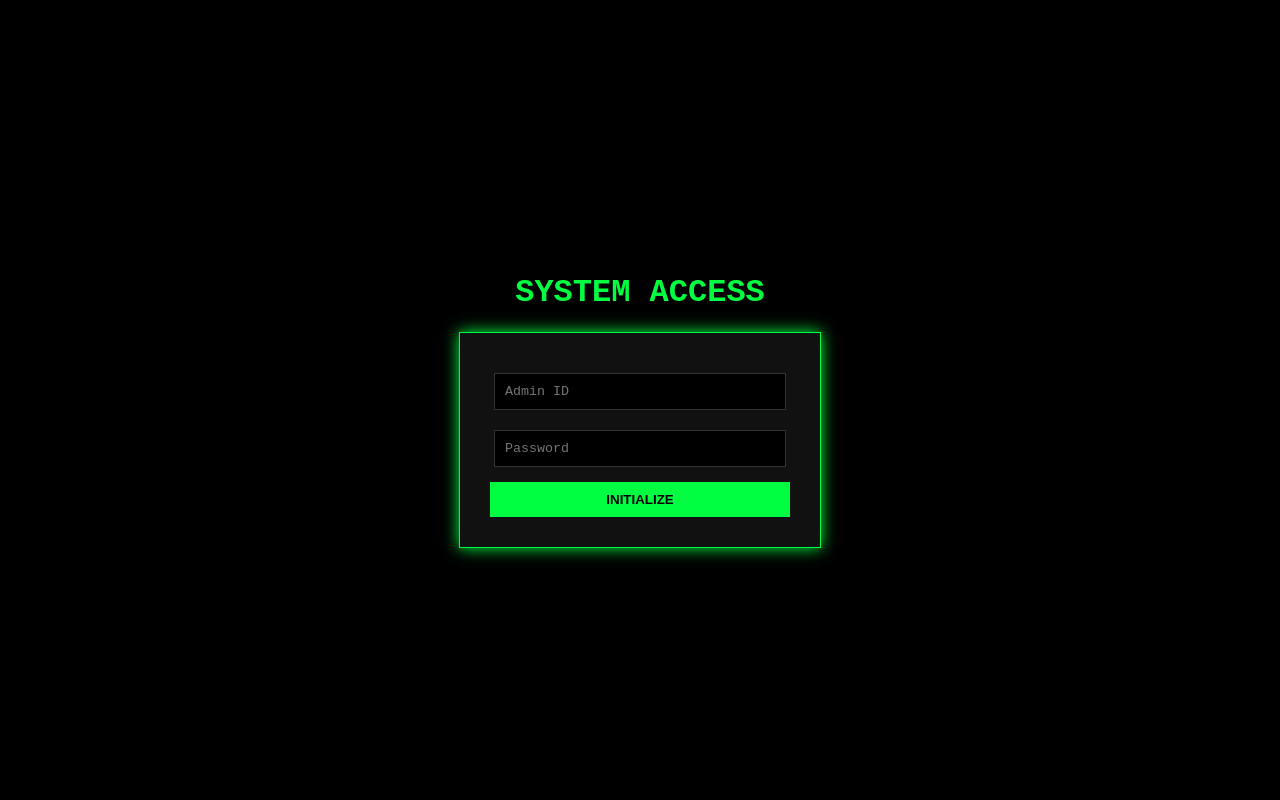
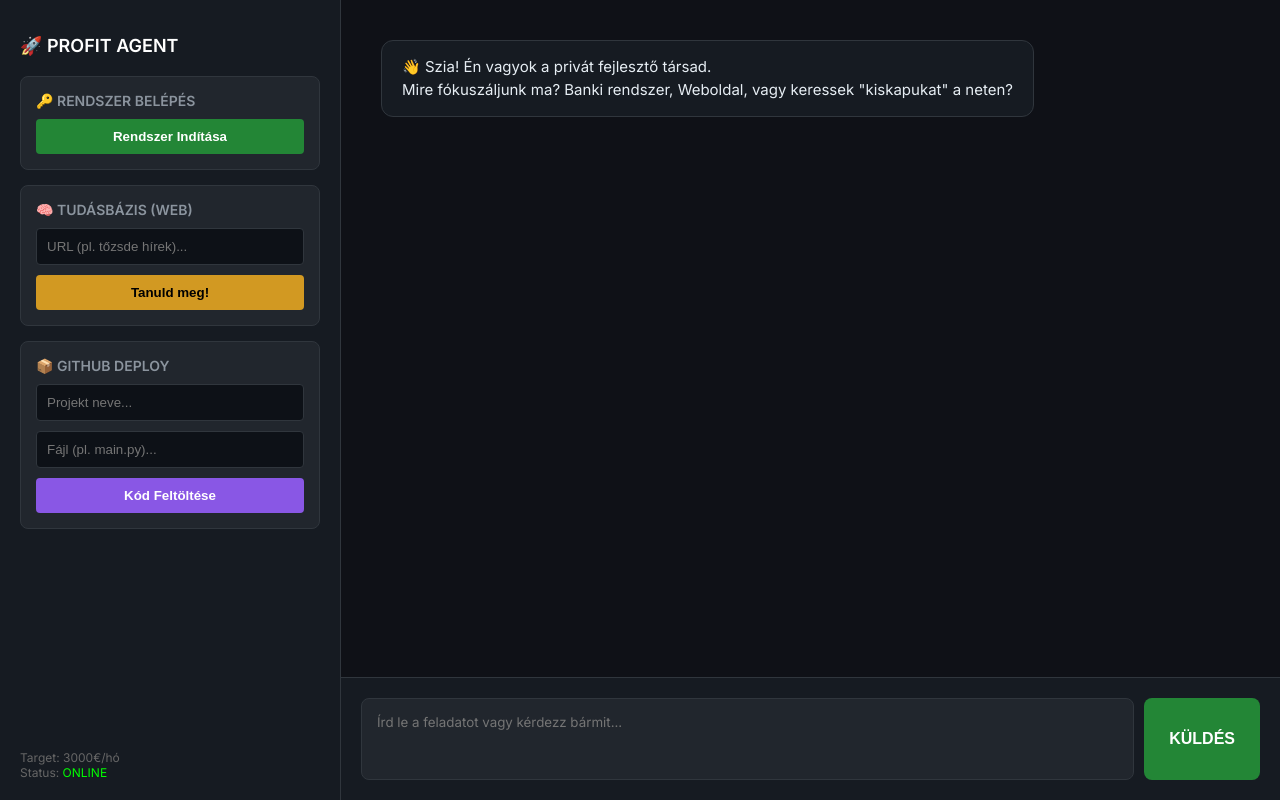
Before and after one commit to faqulord/Zenyx, a FastAPI app: page / in a window 1280 px wide. Run offline with FastAPI, Linux system fonts and the light colour scheme.

Commit message:
Update index.html

````diff
--- a/templates/index.html
+++ b/templates/index.html
@@ -3,169 +3,196 @@
 <head>
     <meta charset="UTF-8">
     <meta name="viewport" content="width=device-width, initial-scale=1.0">
-    <title>AI PROJECT MANAGER | ELITE</title>
+    <title>Profit Agent AI - Private Edition</title>
+    <link href="https://fonts.googleapis.com/css2?family=Inter:wght@400;600&display=swap" rel="stylesheet">
     <style>
-        :root { --bg: #000000; --panel: #111; --border: #333; --accent: #00ff41; --text: #eee; }
-        body { margin: 0; font-family: 'Courier New', monospace; background: var(--bg); color: var(--text); display: flex; height: 100vh; overflow: hidden; }
+        :root { --bg: #0f1117; --sidebar: #161b22; --input: #21262d; --accent: #238636; --text: #c9d1d9; --user-msg: #1f6feb; }
+        body { margin: 0; font-family: 'Inter', sans-serif; background: var(--bg); color: var(--text); display: flex; height: 100vh; overflow: hidden; }
 
-        /* LOGIN */
-        #login-screen { position: fixed; width: 100%; height: 100%; background: var(--bg); z-index: 99; display: flex; flex-direction: column; align-items: center; justify-content: center; }
-        .box { border: 1px solid var(--accent); padding: 30px; background: var(--panel); width: 300px; text-align: center; box-shadow: 0 0 15px var(--accent); }
-        input, textarea { width: 90%; background: #000; border: 1px solid var(--border); color: var(--accent); padding: 10px; margin: 10px 0; font-family: inherit; }
-        button { width: 100%; background: var(--accent); color: #000; font-weight: bold; padding: 10px; border: none; cursor: pointer; margin-top: 5px; }
-        button:hover { opacity: 0.8; }
+        /* SIDEBAR (Eszközök) */
+        .sidebar { width: 300px; background: var(--sidebar); padding: 20px; display: flex; flex-direction: column; border-right: 1px solid #30363d; }
+        .sidebar h2 { color: #fff; font-size: 18px; margin-bottom: 20px; display: flex; align-items: center; }
+        .tool-box { background: var(--input); padding: 15px; border-radius: 8px; margin-bottom: 15px; border: 1px solid #30363d; }
+        .tool-box h3 { margin: 0 0 10px 0; font-size: 14px; color: #8b949e; text-transform: uppercase; }
+        .sidebar input { width: 100%; padding: 10px; background: #0d1117; border: 1px solid #30363d; color: white; border-radius: 4px; box-sizing: border-box; margin-bottom: 10px; }
+        .btn-tool { width: 100%; padding: 10px; border: none; border-radius: 4px; cursor: pointer; font-weight: bold; transition: 0.2s; }
+        .btn-learn { background: #d29922; color: #000; }
+        .btn-deploy { background: #8957e5; color: #fff; }
+        .btn-tool:hover { opacity: 0.9; }
 
-        /* APP LAYOUT */
-        #app-screen { display: none; width: 100%; height: 100%; }
-        .sidebar { width: 300px; background: var(--panel); border-right: 1px solid var(--border); padding: 20px; display: flex; flex-direction: column; gap: 20px; }
-        .main { flex: 1; display: flex; flex-direction: column; padding: 20px; }
+        /* CHAT AREA */
+        .chat-container { flex: 1; display: flex; flex-direction: column; position: relative; }
+        .chat-window { flex: 1; padding: 40px; overflow-y: auto; display: flex; flex-direction: column; gap: 20px; scroll-behavior: smooth; }
 
-        .section-title { color: var(--accent); border-bottom: 1px solid var(--border); padding-bottom: 5px; margin-bottom: 10px; text-transform: uppercase; }
+        .message { max-width: 80%; padding: 15px 20px; border-radius: 12px; line-height: 1.5; font-size: 15px; }
+        .msg-ai { align-self: flex-start; background: #161b22; border: 1px solid #30363d; color: #e6edf3; }
+        .msg-user { align-self: flex-end; background: var(--user-msg); color: white; }
 
-        #chat-box { flex: 1; overflow-y: auto; border: 1px solid var(--border); padding: 15px; margin-bottom: 15px; background: #050505; }
-        .msg { padding: 10px; margin-bottom: 10px; border-radius: 4px; white-space: pre-wrap; }
-        .msg.user { background: #222; border-left: 3px solid #fff; }
-        .msg.ai { background: #0a1a0a; border-left: 3px solid var(--accent); color: #cfc; }
+        .code-block { background: #000; padding: 15px; border-radius: 6px; font-family: monospace; overflow-x: auto; margin-top: 10px; border: 1px solid #30363d; color: #0f0; }
 
-        .status-ok { color: var(--accent); }
-        .status-err { color: red; }
+        /* INPUT AREA */
+        .input-area { padding: 20px; background: var(--sidebar); border-top: 1px solid #30363d; display: flex; gap: 10px; }
+        textarea { flex: 1; background: var(--input); border: 1px solid #30363d; color: white; padding: 15px; border-radius: 8px; resize: none; font-family: inherit; outline: none; height: 50px; }
+        .btn-send { background: var(--accent); color: white; border: none; padding: 0 25px; border-radius: 8px; cursor: pointer; font-weight: bold; font-size: 16px; }
+        .btn-send:hover { background: #2ea043; }
+
+        /* Token Input (Hidden logic) */
+        #tokenInput { display: none; }
     </style>
 </head>
 <body>
 
-    <div id="login-screen">
-        <h1 style="color:var(--accent)">SYSTEM ACCESS</h1>
-        <div class="box">
-            <input type="text" id="u" placeholder="Admin ID">
-            <input type="password" id="p" placeholder="Password">
-            <button onclick="login()">INITIALIZE</button>
+    <div class="sidebar">
+        <h2>🚀 PROFIT AGENT</h2>
+
+        <div class="tool-box" id="loginBox">
+            <h3>🔑 Rendszer Belépés</h3>
+            <button class="btn-tool" style="background:#238636; color:#fff;" onclick="login()">Rendszer Indítása</button>
+        </div>
+
+        <div class="tool-box">
+            <h3>🧠 Tudásbázis (Web)</h3>
+            <input type="text" id="learnUrl" placeholder="URL (pl. tőzsde hírek)...">
+            <button class="btn-tool btn-learn" onclick="learn()">Tanuld meg!</button>
+        </div>
+
+        <div class="tool-box">
+            <h3>📦 GitHub Deploy</h3>
+            <input type="text" id="repoName" placeholder="Projekt neve...">
+            <input type="text" id="fileName" placeholder="Fájl (pl. main.py)...">
+            <button class="btn-tool btn-deploy" onclick="deploy()">Kód Feltöltése</button>
+        </div>
+
+        <div style="margin-top:auto; font-size:12px; color:#666;">
+            Target: 3000€/hó<br>
+            Status: <span style="color:#0f0">ONLINE</span>
         </div>
     </div>
 
-    <div id="app-screen">
-        <div class="sidebar">
-            <div>
-                <div class="section-title">PROJECT SETTINGS</div>
-                <label>GitHub Repo Neve (Amit létrehoztál):</label>
-                <input type="text" id="repo-name" value="my-new-project">
-                <label>Fájlnév (pl. main.py):</label>
-                <input type="text" id="filename" value="main.py">
-            </div>
-
-            <div>
-                <div class="section-title">RESEARCH & LEARN</div>
-                <p style="font-size:0.8em; color:#888">Küldj be egy linket, hogy megtanulja!</p>
-                <input type="text" id="learn-url" placeholder="https://...">
-                <button onclick="learnUrl()">OLVASD EL ÉS TANULD MEG</button>
-                <div id="learn-status" style="font-size:0.8em; margin-top:5px;"></div>
-            </div>
-
-            <div style="margin-top:auto">
-                <button onclick="logout()" style="background:#cc0000; color:white">SHUTDOWN</button>
+    <div class="chat-container">
+        <div class="chat-window" id="chatWindow">
+            <div class="message msg-ai">
+                👋 Szia! Én vagyok a privát fejlesztő társad. <br>
+                Mire fókuszáljunk ma? Banki rendszer, Weboldal, vagy keressek "kiskapukat" a neten?
             </div>
         </div>
 
-        <div class="main">
-            <div id="chat-box">
-                <div class="msg ai">Rendszer Online. Várom a parancsokat, Project Manager.</div>
-            </div>
-            <div style="display:flex; gap:10px;">
-                <textarea id="prompt" rows="3" placeholder="Írd le a feladatot... (pl: Készíts egy webshopot a megtanult trendek alapján)"></textarea>
-                <button style="width:100px" onclick="generate()">EXECUTE</button>
-            </div>
+        <div class="input-area">
+            <textarea id="userInput" placeholder="Írd le a feladatot vagy kérdezz bármit..."></textarea>
+            <button class="btn-send" onclick="sendMessage()">KÜLDÉS</button>
         </div>
     </div>
 
     <script>
-        let token = localStorage.getItem('token');
-        let lastCode = "";
-
-        if(token) showApp();
+        let token = "";
+        let lastGeneratedCode = ""; // Itt tároljuk a legutóbbi kódot a deployhoz
 
         async function login() {
-            let u = document.getElementById('u').value;
-            let p = document.getElementById('p').value;
-            let fd = new FormData(); fd.append('username',u); fd.append('password',p);
+            const formData = new FormData();
+            formData.append("username", "faqu");
+            formData.append("password", "admin123");
 
-            let r = await fetch('/token', {method:'POST', body:fd});
-            if(r.ok) {
-                let d = await r.json();
-                localStorage.setItem('token', d.access_token);
-                token = d.access_token;
-                showApp();
-            } else alert('Access Denied');
+            try {
+                const res = await fetch("/token", { method: "POST", body: formData });
+                const data = await res.json();
+                token = data.access_token;
+                document.getElementById("loginBox").innerHTML = "<h3 style='color:#0f0'>✅ Csatlakozva</h3>";
+                addMessage("Rendszer sikeresen hitelesítve. Hozzáférésem van az adatbázisokhoz.", "ai");
+            } catch(e) { alert("Hiba a belépésnél!"); }
         }
 
-        function showApp() {
-            document.getElementById('login-screen').style.display='none';
-            document.getElementById('app-screen').style.display='flex';
+        async function sendMessage() {
+            if(!token) { alert("Előbb indítsd el a rendszert (Bal oldalt)!"); return; }
+
+            const input = document.getElementById("userInput");
+            const text = input.value;
+            if(!text) return;
+
+            addMessage(text, "user");
+            input.value = "";
+
+            // Betöltés jelző
+            const loadingId = addMessage("Gondolkodom...", "ai");
+
+            try {
+                const res = await fetch("/generate", {
+                    method: "POST",
+                    headers: { "Content-Type": "application/json", "Authorization": "Bearer " + token },
+                    body: JSON.stringify({ prompt: text, project_name: "chat_session" })
+                });
+                const data = await res.json();
+
+                // Frissítjük az üzenetet a válasszal
+                document.getElementById(loadingId).innerHTML = formatResponse(data.response);
+
+                // Ha van kód a válaszban, elmentjük, hogy fel lehessen tölteni
+                if(data.response.includes("```")) {
+                    lastGeneratedCode = extractCode(data.response);
+                }
+
+            } catch(e) {
+                document.getElementById(loadingId).innerText = "Hiba történt: " + e;
+            }
         }
 
-        async function learnUrl() {
-            let url = document.getElementById('learn-url').value;
-            document.getElementById('learn-status').innerText = "Tanulás folyamatban...";
+        async function learn() {
+            if(!token) return alert("Jelentkezz be!");
+            const url = document.getElementById("learnUrl").value;
+            addMessage("Kezdem a tanulást: " + url, "ai");
 
-            let r = await fetch('/learn', {
-                method:'POST', headers:{'Content-Type':'application/json', 'Authorization':`Bearer ${token}`},
-                body: JSON.stringify({url: url})
-            });
-            let d = await r.json();
-            document.getElementById('learn-status').innerText = d.message;
-            log("SYSTEM", `Megtanultam a linket: ${d.summary}`);
+            try {
+                const res = await fetch("/learn", {
+                    method: "POST",
+                    headers: { "Content-Type": "application/json", "Authorization": "Bearer " + token },
+                    body: JSON.stringify({ url: url })
+                });
+                const data = await res.json();
+                addMessage("✅ MEGTANULTAM! Összefoglaló: " + data.summary, "ai");
+            } catch(e) { addMessage("Hiba a tanulásban.", "ai"); }
         }
 
-        async function generate() {
-            let txt = document.getElementById('prompt').value;
-            let repo = document.getElementById('repo-name').value;
-            if(!txt) return;
+        async function deploy() {
+            if(!token) return alert("Jelentkezz be!");
+            if(!lastGeneratedCode) return alert("Még nem generáltam kódot amit feltölthetnék!");
 
-            log("YOU", txt);
-            document.getElementById('prompt').value = "";
-            log("AI", "Generálás folyamatban... (Keresés a memóriában...)");
+            const repo = document.getElementById("repoName").value || "profit-agent-auto";
+            const file = document.getElementById("fileName").value || "main.py";
 
-            let r = await fetch('/generate', {
-                method:'POST', headers:{'Content-Type':'application/json', 'Authorization':`Bearer ${token}`},
-                body: JSON.stringify({prompt: txt, project_name: repo})
-            });
-            let d = await r.json();
+            addMessage(`Feltöltés a GitHubra (${repo}/${file})...`, "ai");
 
-            lastCode = d.response;
-
-            // Itt jelenítjük meg a választ és a GITHUB gombot
-            let div = document.createElement('div');
-            div.className = 'msg ai';
-            div.innerHTML = `<div>${d.response}</div><br><button onclick="pushToGit()">🚀 UPLOAD TO GITHUB (${repo})</button>`;
-            document.getElementById('chat-box').appendChild(div);
-            document.getElementById('chat-box').scrollTop = 99999;
+            try {
+                const res = await fetch("/deploy-github", {
+                    method: "POST",
+                    headers: { "Content-Type": "application/json", "Authorization": "Bearer " + token },
+                    body: JSON.stringify({ project_name: repo, file_name: file, code_content: lastGeneratedCode })
+                });
+                const data = await res.json();
+                addMessage(`🚀 SIKERES FELTÖLTÉS! Elérhető itt: <a href="${data.url}" target="_blank" style="color:#fff">Megnyitás</a>`, "ai");
+            } catch(e) { addMessage("Hiba a feltöltésnél: " + e, "ai"); }
         }
 
-        async function pushToGit() {
-            let repo = document.getElementById('repo-name').value;
-            let fname = document.getElementById('filename').value;
-
-            if(!confirm(`Feltöltöd a kódot a '${repo}' repository '${fname}' fájljába?`)) return;
-
-            log("SYSTEM", "Kapcsolódás a GitHubhoz...");
-
-            let r = await fetch('/deploy-github', {
-                method:'POST', headers:{'Content-Type':'application/json', 'Authorization':`Bearer ${token}`},
-                body: JSON.stringify({project_name: repo, file_name: fname, code_content: lastCode})
-            });
-
-            let d = await r.json();
-            if(r.ok) log("SYSTEM", `✅ SIKER! Megtekintés: ${d.url}`);
-            else log("ERROR", `Hiba: ${d.detail}`);
+        // Segédfüggvények
+        function addMessage(text, sender) {
+            const div = document.createElement("div");
+            div.className = `message msg-${sender}`;
+            div.id = "msg-" + Date.now();
+            div.innerHTML = sender === 'ai' ? formatResponse(text) : text;
+            document.getElementById("chatWindow").appendChild(div);
+            document.getElementById("chatWindow").scrollTop = document.getElementById("chatWindow").scrollHeight;
+            return div.id;
         }
 
-        function log(who, text) {
-            let div = document.createElement('div');
-            div.className = `msg ${who === 'YOU' ? 'user' : 'ai'}`;
-            div.innerText = `[${who}] ${text}`;
-            document.getElementById('chat-box').appendChild(div);
-            document.getElementById('chat-box').scrollTop = 99999;
+        function formatResponse(text) {
+            // Sortörések és Kódblokkok formázása
+            let formatted = text.replace(/\n/g, "<br>");
+            formatted = formatted.replace(/```([\s\S]*?)```/g, "<div class='code-block'>$1</div>");
+            return formatted;
         }
 
-        function logout() { localStorage.clear(); location.reload(); }
+        function extractCode(text) {
+            const match = text.match(/```([\s\S]*?)```/);
+            return match ? match[1] : text;
+        }
     </script>
 </body>
 </html>
````
